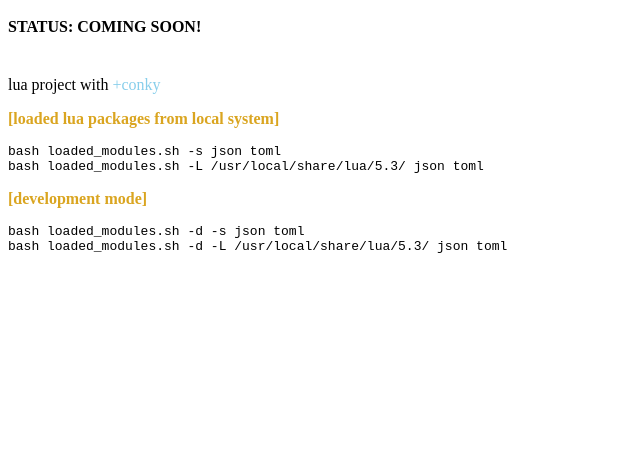
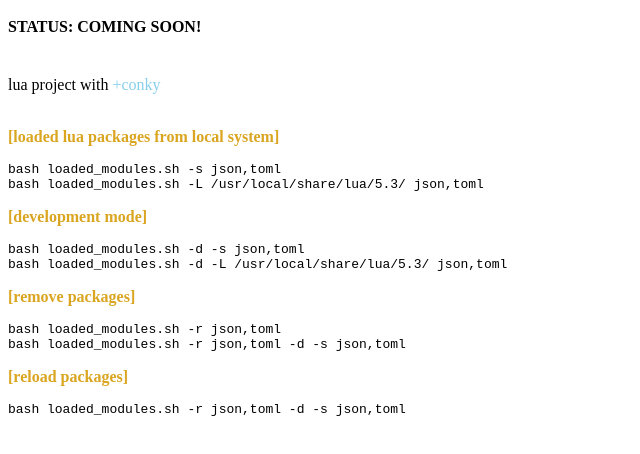
Before and after one commit to skulluglify/vlw, a plain HTML site: page index.html in a window 1280 px wide. Shown: the part 48-502 px from the top of the page, without its empty margins (0-640 px from the left). Drawn offline with Linux system fonts and the light colour scheme.

Commit message:
change +readme

```diff
--- a/index.html
+++ b/index.html
@@ -1,18 +1,31 @@
 <h1>vlw project</h1>
 
 <p><h4><span>STATUS: </span>COMING SOON!</h4><br />
-lua project with <span style="color:skyblue;">+conky</span></br></p>
+lua project with <span style="color:skyblue;">+conky</span></br></br></p>
 
 <p><b style="color:goldenrod;">[loaded lua packages from local system]</b></p>
 
 <pre>
-bash loaded_modules.sh -s json toml
-bash loaded_modules.sh -L /usr/local/share/lua/5.3/ json toml
+bash loaded_modules.sh -s json,toml
+bash loaded_modules.sh -L /usr/local/share/lua/5.3/ json,toml
 </pre>
 
 <p><b style="color:goldenrod;">[development mode]</b></p>
 
 <pre>
-bash loaded_modules.sh -d -s json toml
-bash loaded_modules.sh -d -L /usr/local/share/lua/5.3/ json toml
+bash loaded_modules.sh -d -s json,toml
+bash loaded_modules.sh -d -L /usr/local/share/lua/5.3/ json,toml
 </pre>
+
+<p><b style="color:goldenrod;">[remove packages]</b></p>
+
+<pre>
+bash loaded_modules.sh -r json,toml
+bash loaded_modules.sh -r json,toml -d -s json,toml
+</pre>
+
+<p><b style="color:goldenrod;">[reload packages]</b></p>
+
+<pre>
+bash loaded_modules.sh -r json,toml -d -s json,toml
+</pre>
```
Also changed, not shown: 1 other file.
